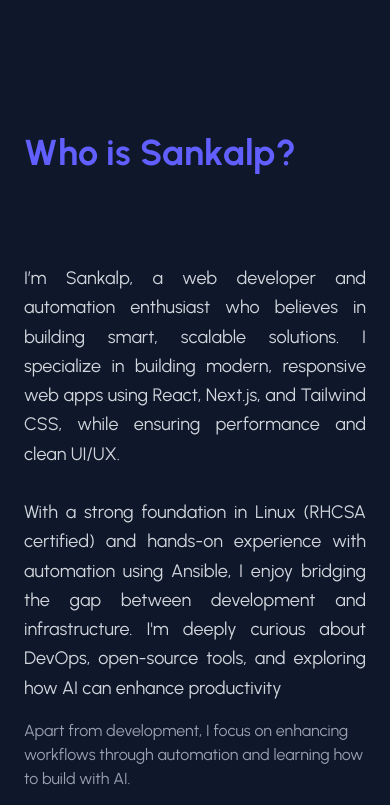
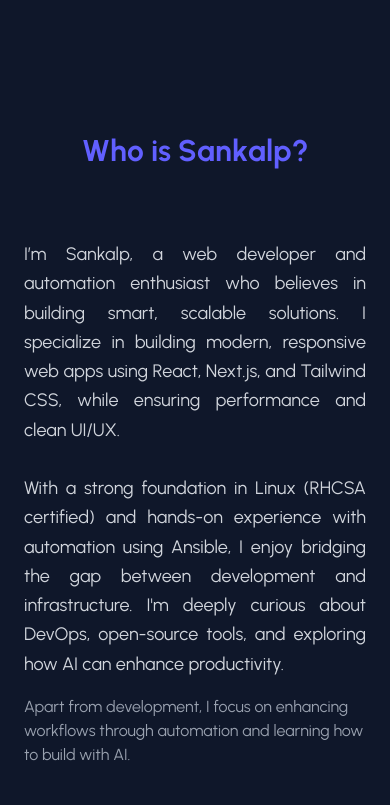
Before and after one commit to carefulcoder123/sankalp-portfolio, a Next.js app: page / in a window 390 px wide. Shown: the part 920-1725 px from the top of the page. Built offline with nearby package versions, Linux system fonts and the light colour scheme; a web font is replaced by a local one.

Commit message:
Aligned Who is Sankalp in about section to center in mobile screens

```diff
--- a/app/components/AboutSection.jsx
+++ b/app/components/AboutSection.jsx
@@ -9,11 +9,10 @@ export default function JourneySection() {
       id="about"
       className="min-h-screen flex items-start py-20 px-6 md:px-20 scroll-mt-24"
     >
-
-  <div className="max-w-6xl mx-auto">
+<div className="max-w-6xl mx-auto text-center md:text-left"> {/* Added px-4 and text-center */}
   <SplitText
     text="Who is Sankalp?"
-    className="text-4xl md:text-5xl font-bold mb-16 text-center h-[60px] text-indigo-500"
+    className="text-3xl sm:text-4xl md:text-5xl  font-bold mb-16 text-indigo-500"
     delay={100}
     duration={0.6}
     ease="power3.out"
@@ -22,10 +21,9 @@ export default function JourneySection() {
     to={{ opacity: 1, y: 0 }}
     threshold={0.1}
     rootMargin="-100px"
-    textAlign="center"
   />
 
-  <div className="grid md:grid-cols-2 gap-10 items-center">
+  <div className="grid md:grid-cols-2 gap-10 items-center text-left"> {/* text-left for paragraphs */}
     {/* Text Section */}
     <motion.div
       initial={{ opacity: 0, y: 30 }}
@@ -34,13 +32,13 @@ export default function JourneySection() {
       viewport={{ once: true }}
     >
       <p className="text-gray-300 text-lg leading-relaxed text-justify">
-      I’m Sankalp, a web developer and automation enthusiast who believes in building smart, scalable solutions.
-          I specialize in building modern, responsive web apps using React, Next.js, and Tailwind CSS, while ensuring performance and clean UI/UX.
-        <br /> <br />
-          With a strong foundation in Linux (RHCSA certified) and hands-on experience with automation using Ansible, I enjoy bridging the gap between development and infrastructure. I'm deeply curious about DevOps, open-source tools, and exploring how AI can enhance productivity
+        I’m Sankalp, a web developer and automation enthusiast who believes in building smart, scalable solutions.
+        I specialize in building modern, responsive web apps using React, Next.js, and Tailwind CSS, while ensuring performance and clean UI/UX.
+        <br /><br />
+        With a strong foundation in Linux (RHCSA certified) and hands-on experience with automation using Ansible, I enjoy bridging the gap between development and infrastructure. I'm deeply curious about DevOps, open-source tools, and exploring how AI can enhance productivity.
       </p>
       <p className="text-gray-400 mt-4">
-      Apart from development, I focus on enhancing workflows through automation and learning how to build with AI.
+        Apart from development, I focus on enhancing workflows through automation and learning how to build with AI.
       </p>
     </motion.div>
 
```
